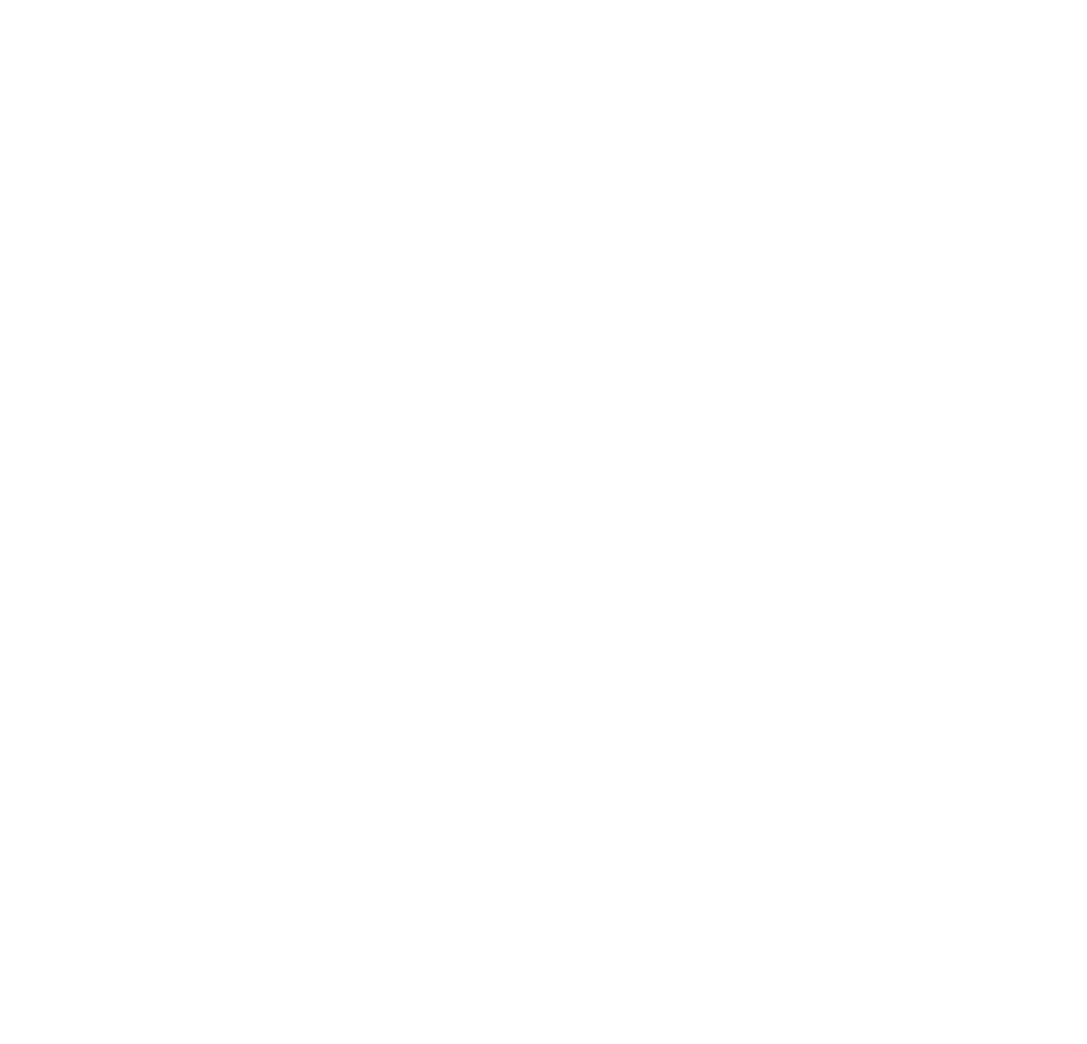
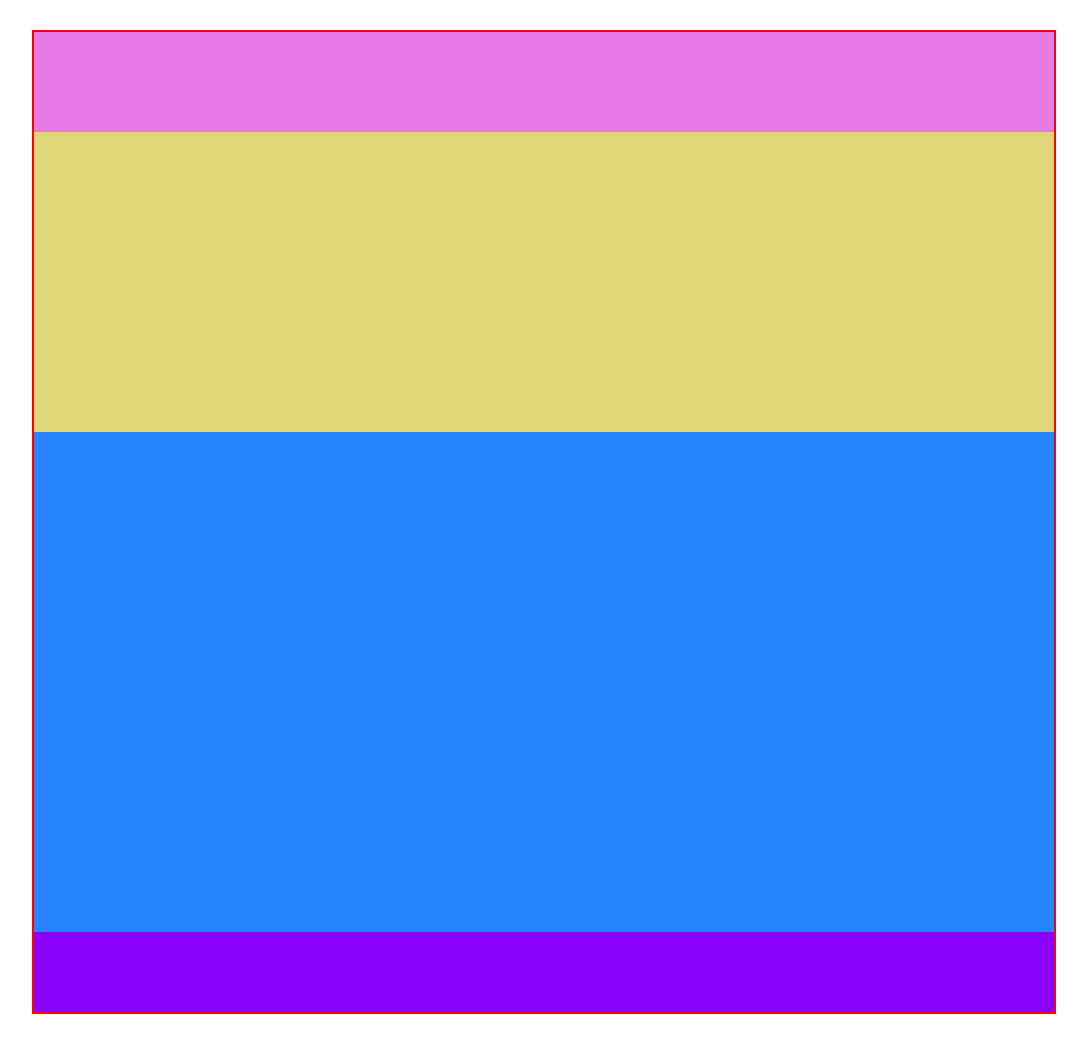
Before and after one commit to bodascaluca/htmlcss-struttura-wp, a plain HTML site: page index.html in a window 1280 px wide. Shown: the whole page, without its empty margins (96-1183 px from the left). Before the commit the page ends 800 px from the top, so only its background shows below. Drawn offline with Linux system fonts and the light colour scheme.

Commit message:
sheet settings

```diff
--- a/css/style.css
+++ b/css/style.css
@@ -10,3 +10,31 @@
     display: table;
     clear: both;
 }
+
+/* CONTAINER  */
+.container{
+    width: 80%;
+    max-width: 1200px;
+    margin: 30px auto;
+    border: 2px solid red;
+}
+
+.header{
+    height: 100px;
+    background-color: #e579e6;
+}
+
+.jumper{
+    height: 300px;
+    background-color: #e1d67a;
+}
+
+.article{
+    height:500px ;
+    background-color: #2686ff;
+}
+
+.footer{
+    height: 80px;
+    background-color: #8802fe;
+}
--- a/index.html
+++ b/index.html
@@ -9,5 +9,35 @@
 </head>
 <body>
 
+    <!-- Contenitore -->
+    <div class="container">
+
+        <!-- Logo sito -->
+        <header class="header"></header>
+        <!-- /Logo sito -->
+
+        <!-- Contenuto della pagina  -->
+        <main class="clearfix">
+
+            <section class="jumper">
+
+            </section>
+
+            <section class="article clearfix">
+
+            </section>
+        </main>
+        <!-- /Contenuto della pagina  -->
+
+        <!-- Credenziali⁄ -->
+        <footer class="footer">
+
+        </footer>
+        <!-- /Credenziali -->
+
+    </div>
+    <!-- /Contenitore -->
+
+
 </body>
 </html>
```
